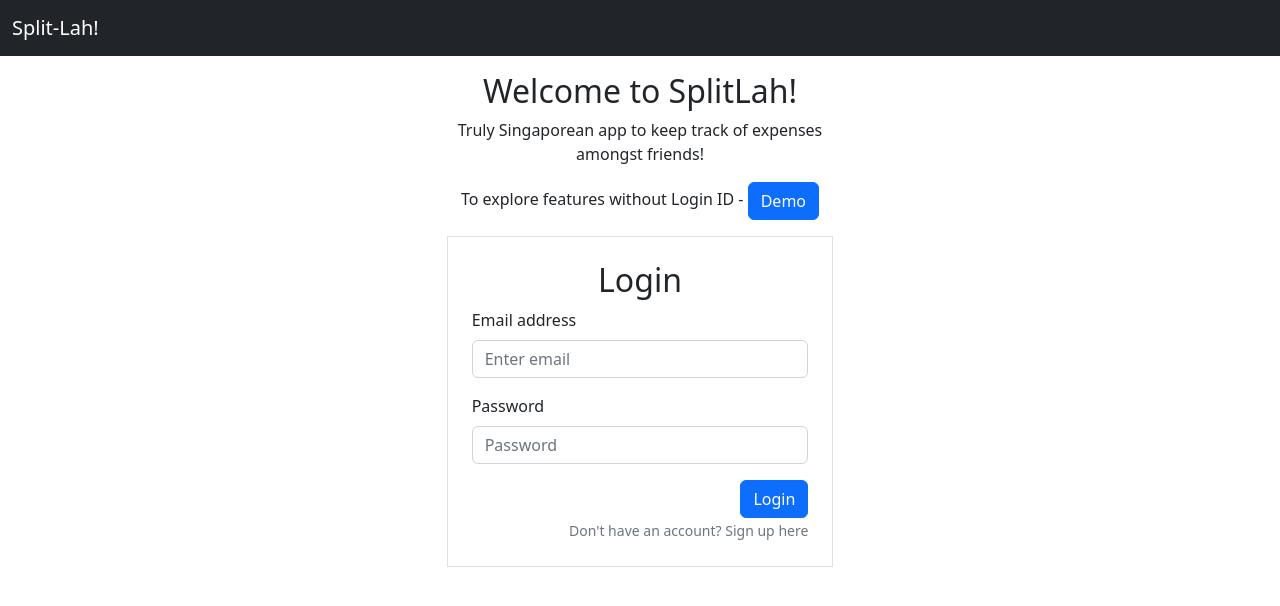
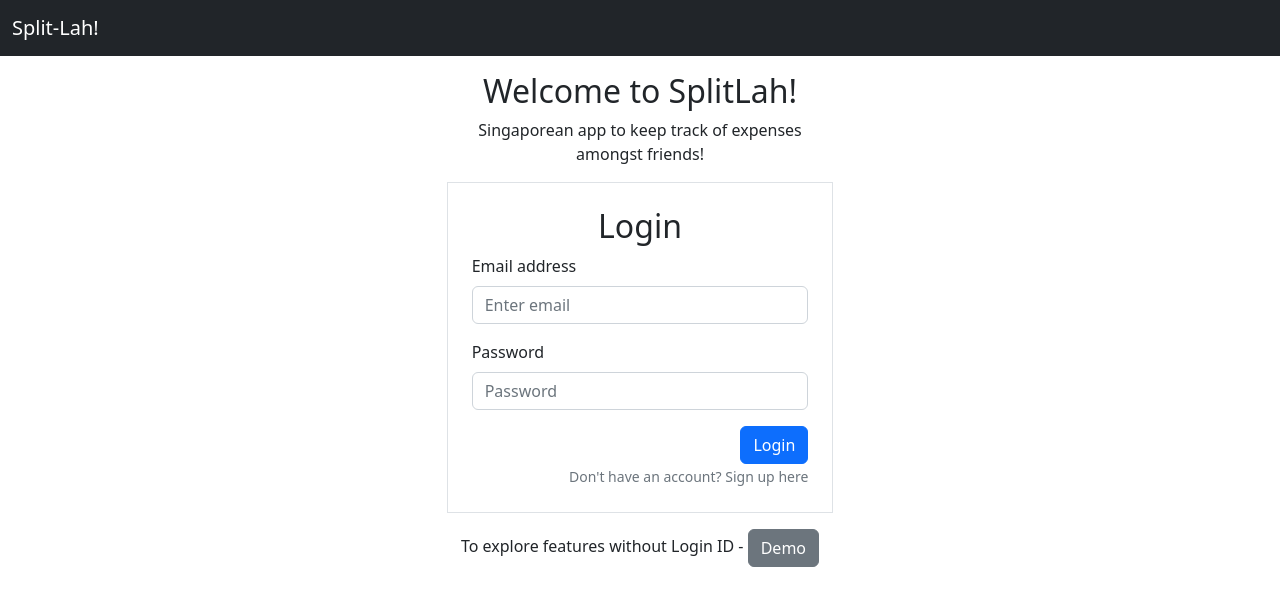
Before and after one commit to SplitLahTeam/SplitLah-, a React (Vite) app in the folder apps/client/: page / in a window 1280 px wide. Shown: the top 606 px of the page. Built offline with nearby package versions, Linux system fonts and the light colour scheme; no server answers.

Commit message:
Corrected bug in transaction addition

```diff
--- a/apps/client/src/pages/Login.jsx
+++ b/apps/client/src/pages/Login.jsx
@@ -67,11 +67,10 @@ const Login = () => {
 
   return (
     <Row className="justify-content-center mt-3">
-    <Col xs={6} md={4}>
+    <Col xs={9} md={4}>
       <Container fluid>
           <h2 className='text-center'>Welcome to SplitLah!</h2>
-          <p className='text-center'> Truly Singaporean app to keep track of expenses amongst friends! </p>
-          <p className="text-center">To explore features without Login ID - <Button variant="primary" onClick={handleDemo}>Demo</Button> </p>
+          <p className='text-center'> Singaporean app to keep track of expenses amongst friends! </p>
         <Form method="post" onSubmit={handleSubmit} className="border p-4">
           <Form.Group className="mb-3 " controlId="formBasicEmail">
             <h2 className='text-center'>Login</h2>
@@ -97,6 +96,7 @@ const Login = () => {
             </Col>
           </Row>
         </Form>
+          <p className="text-center m-1 mt-3">To explore features without Login ID - <Button variant="secondary" onClick={handleDemo}>Demo</Button> </p>
       </Container>
     </Col>
     </Row>
```
Also changed, not shown: apps/client/src/images/splitLahHomeImg.jpg (added), 1 other file (tests, documents, lock files or other folders).
